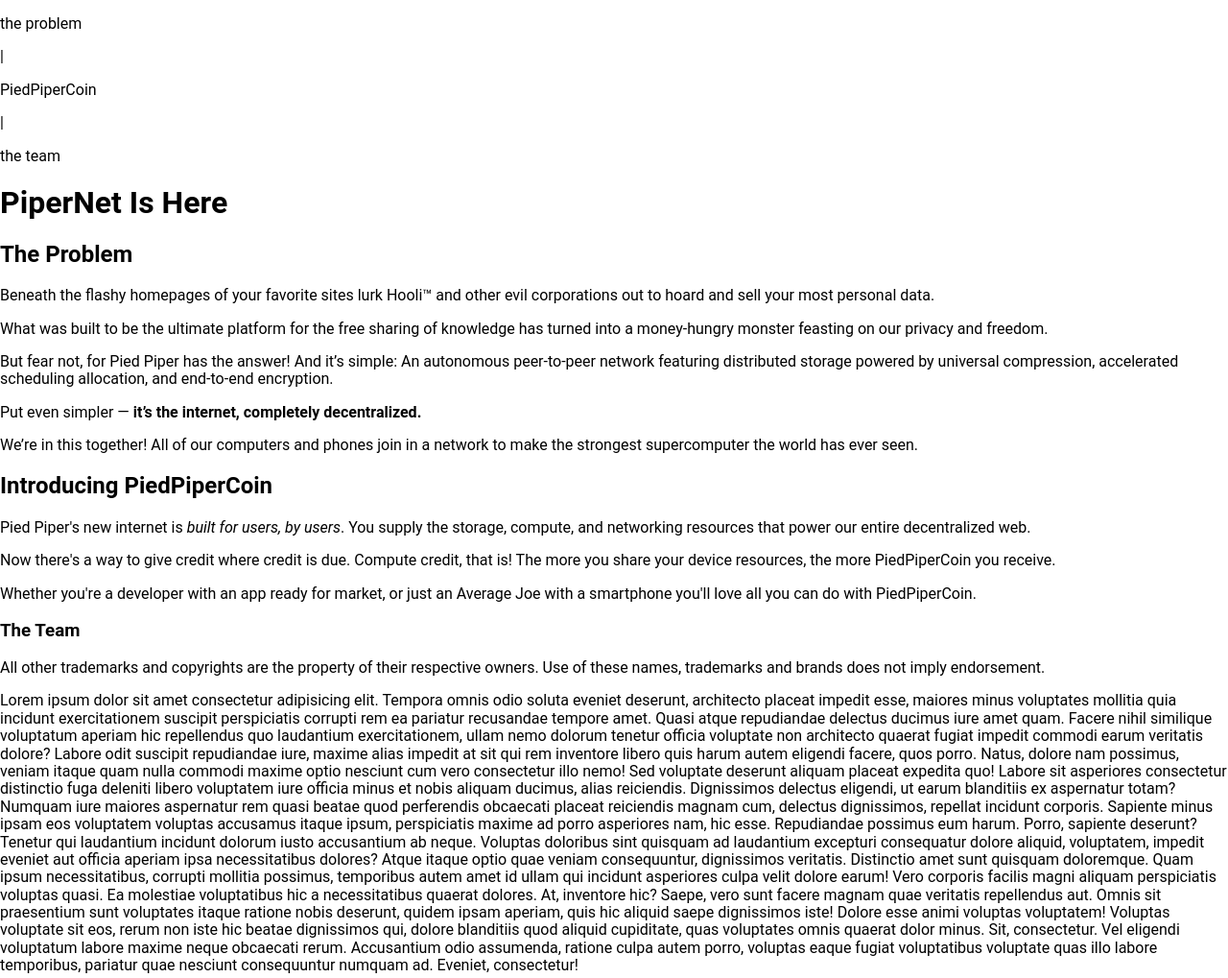
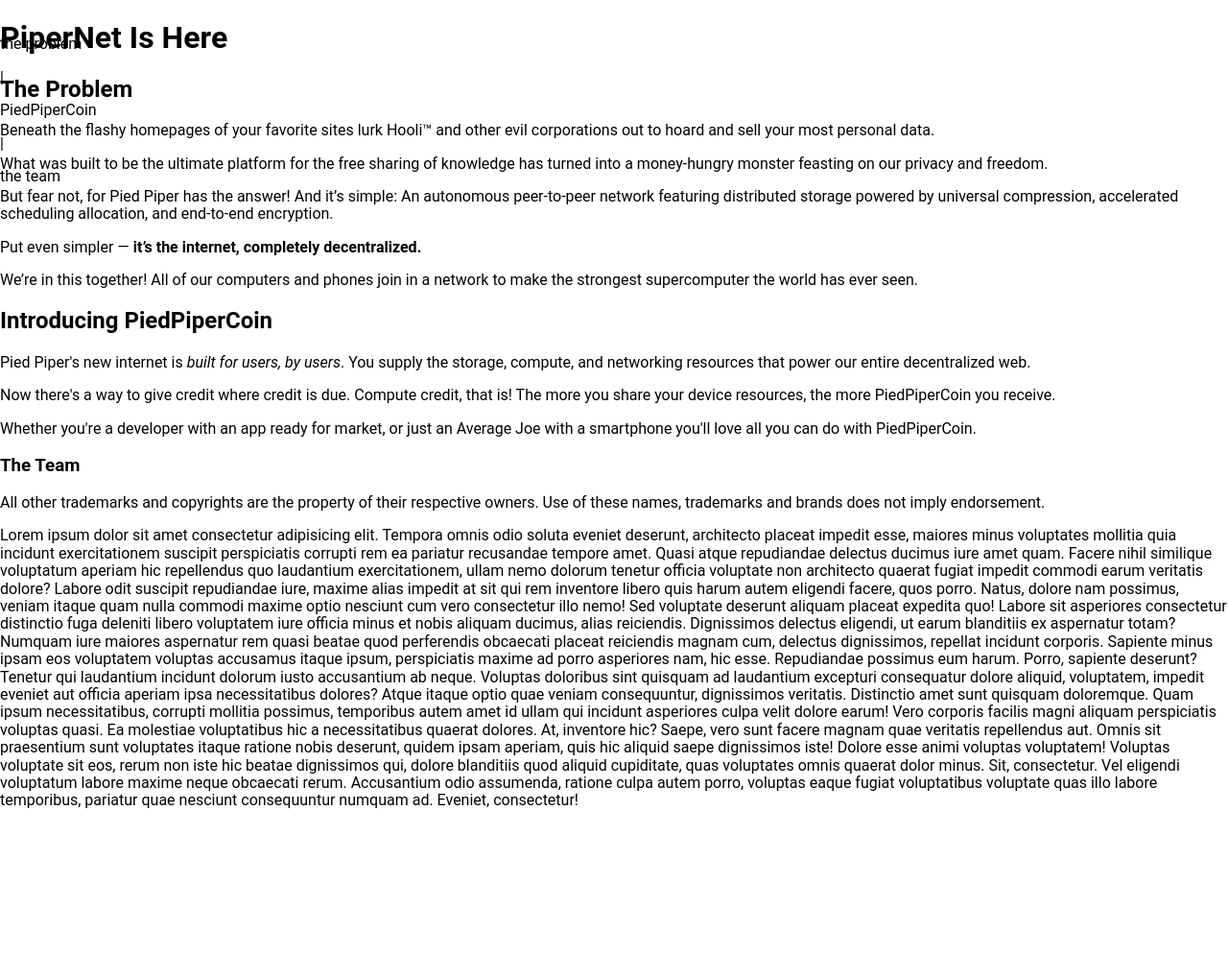
Before and after one commit to ofay11/megaproject, a plain HTML site: page piedpiper landing/index.html in a window 1280 px wide. Shown: the whole page at 96% size. After the commit the page ends 860 px from the top, so only its background shows below. Drawn offline with Linux system fonts and the light colour scheme.

Commit message:
header position fixed

```diff
--- a/piedpiper landing/style.css
+++ b/piedpiper landing/style.css
@@ -1,3 +1,7 @@
 body {
   font-family: 'Roboto', 'Helvetica Nue', sans-serif;
 }
+
+.header {
+  position: fixed;
+}
```
